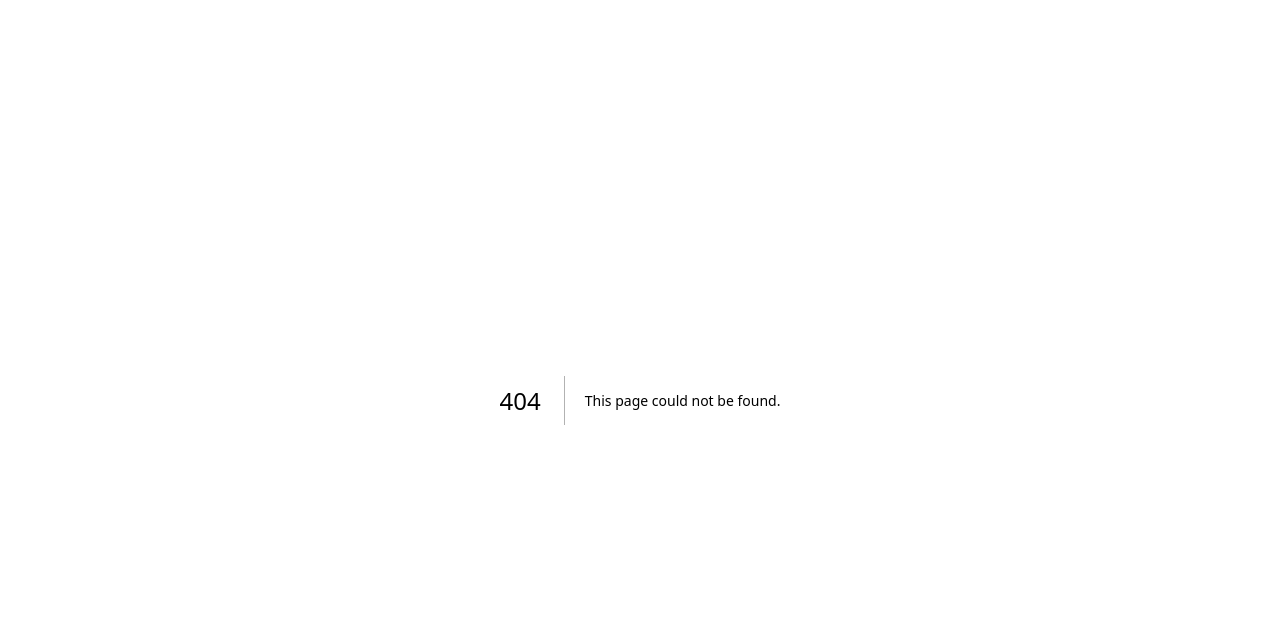
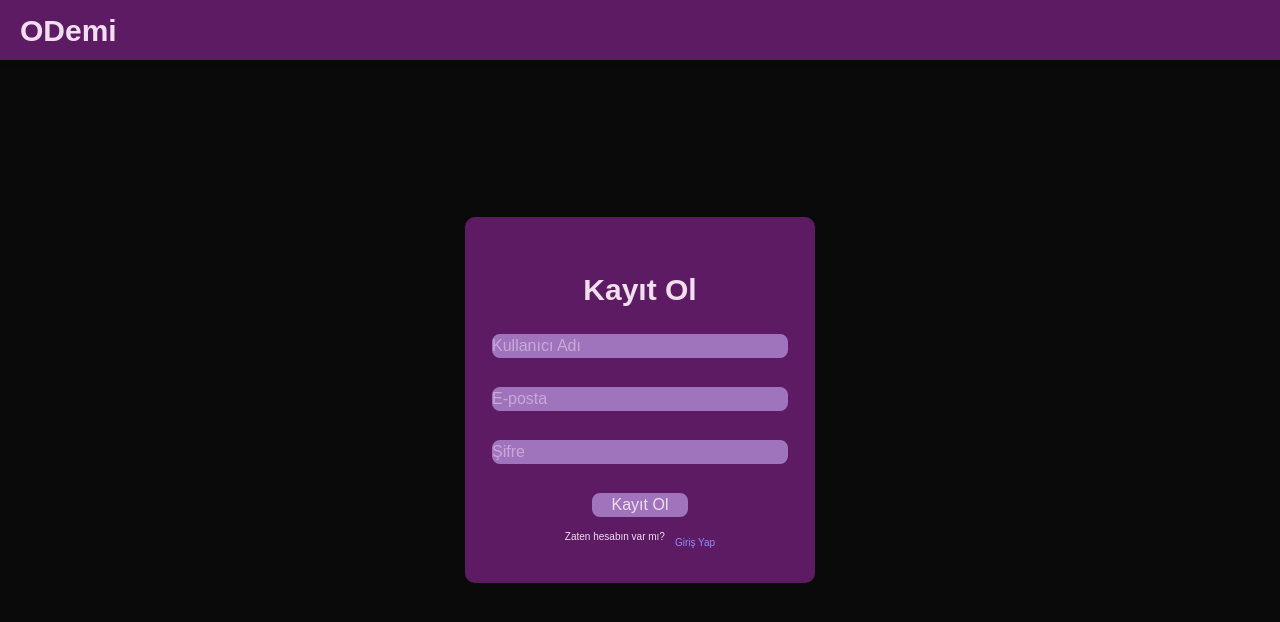
Before and after one commit to FatihErenD/ODemi, a Next.js app in the folder frontend/: page /register in a window 1280 px wide. Before the commit this address had no page. Shown: the top 622 px of the page. Built offline with nearby package versions, Linux system fonts and the light colour scheme.

Commit message:
sign up ekranı

```diff
--- a/frontend/app/login.jsx
+++ /dev/null
@@ -1,60 +0,0 @@
-'use client'
-
-import { useState } from "react";
-import './input.css';
-
-export default function Login() {
-  const [username, setUsername] = useState('');
-  const [password, setPassword] = useState('');
-
-  const handleLogin = (e) => {
-    console.log(username);
-    console.log(password);
-  }
-
-  return (
-    <div>
-        <div className="top-bar">
-            ODemi
-        </div>
-        <div className="centerDIV">
-            <div style={{ display: "flex", justifyContent: "center" }}>
-                <h1 style={{
-                    color: "#f1deef",
-                    fontWeight: "bold",
-                    fontSize: "30px",
-                    margin: "20px"
-                    }}> Giriş Yap
-                </h1>
-            </div>
-            <input
-                type="text"
-                placeholder="Kullanıcı Adı"
-                value={username}
-                onChange={(e) => setUsername(e.target.value)}
-                id="loginbox"
-                className="logTextbox"
-            />
-            <br />
-            <input
-                type="password"
-                placeholder="Şifre"
-                value={password}
-                onChange={(e) => setPassword(e.target.value)}
-                id="passbox"
-                className="logTextbox"
-            />
-            <br />
-            <div style={{ display: "flex", justifyContent: "center" }}>
-                <button onClick={handleLogin} className="logButton">Giriş</button>
-            </div>
-
-            <div style={{ display: "flex", alignItems: "center", justifyContent: "center", marginTop: "10px" }}>
-                <span style={{ color: "#f1deef", fontSize: "10px" }}>Hesabınız yok mu?</span>
-                <button className="textButton">Kayıt Ol</button>
-            </div>
-
-        </div>
-    </div>
-  );
-}
--- /dev/null
+++ b/frontend/app/login/page.jsx
@@ -0,0 +1,75 @@
+'use client'
+
+import Link from 'next/link'
+import { useState } from 'react'
+import '../input.css'
+
+export default function LoginPage() {
+  const [username, setUsername] = useState('')
+  const [password, setPassword] = useState('')
+
+  const handleLogin = e => {
+    e.preventDefault()
+    console.log({ username, password })
+    // buraya fetch/post vs. ekleyebilirsin
+  }
+
+  return (
+    <div>
+      <div className="top-bar">ODemi</div>
+      <div className="centerDIV">
+        <h1
+          style={{
+            color: '#f1deef',
+            fontWeight: 'bold',
+            fontSize: '30px',
+            margin: '20px',
+            textAlign: 'center'
+          }}
+        >
+          Giriş Yap
+        </h1>
+
+        <form onSubmit={handleLogin}>
+          <input
+            type="text"
+            placeholder="Kullanıcı Adı"
+            value={username}
+            onChange={e => setUsername(e.target.value)}
+            className="logTextbox"
+          />
+          <br />
+          <input
+            type="password"
+            placeholder="Şifre"
+            value={password}
+            onChange={e => setPassword(e.target.value)}
+            className="logTextbox"
+          />
+          <br />
+          <div style={{ display: 'flex', justifyContent: 'center' }}>
+            <button type="submit" className="logButton">
+              Giriş
+            </button>
+          </div>
+        </form>
+
+        <div
+          style={{
+            display: 'flex',
+            alignItems: 'center',
+            justifyContent: 'center',
+            marginTop: '10px'
+          }}
+        >
+          <span style={{ color: '#f1deef', fontSize: '10px' }}>
+            Hesabınız yok mu?
+          </span>
+          <Link href="/register">
+            <button className="textButton">Kayıt Ol</button>
+          </Link>
+        </div>
+      </div>
+    </div>
+  )
+}
--- a/frontend/app/page.js
+++ b/frontend/app/page.js
@@ -1,4 +1,4 @@
-import Login from './login'
+import Login from './login/page'
 
 export default function Home() {
 
--- /dev/null
+++ b/frontend/app/register/page.jsx
@@ -0,0 +1,67 @@
+'use client'
+
+import { useState } from 'react'
+import '../input.css'    // login.jsx'le aynı stil
+import Link from 'next/link'
+
+export default function Register() {
+  const [username, setUsername] = useState('')
+  const [email, setEmail]       = useState('')
+  const [password, setPassword] = useState('')
+
+  const handleRegister = e => {
+    e.preventDefault()
+    console.log({ username, email, password })
+    // fetch('/api/register', { ... }) vs.
+    // yönlendirme:
+    // window.location.href = '/login'
+  }
+
+  return (
+    <div>
+      <div className="top-bar">ODemi</div>
+      <div className="centerDIV">
+        <h1 style={{ color: '#f1deef', fontSize: '30px', fontWeight: 'bold', margin: '20px', textAlign: 'center' }}>
+          Kayıt Ol
+        </h1>
+
+        <form onSubmit={handleRegister}>
+          <input
+            type="text"
+            placeholder="Kullanıcı Adı"
+            value={username}
+            onChange={e => setUsername(e.target.value)}
+            className="logTextbox"
+          />
+          <br/>
+          <input
+            type="email"
+            placeholder="E-posta"
+            value={email}
+            onChange={e => setEmail(e.target.value)}
+            className="logTextbox"
+          />
+          <br/>
+          <input
+            type="password"
+            placeholder="Şifre"
+            value={password}
+            onChange={e => setPassword(e.target.value)}
+            className="logTextbox"
+          />
+          <br/>
+          <div style={{ display: 'flex', justifyContent: 'center' }}>
+            <button type="submit" className="logButton">Kayıt Ol</button>
+          </div>
+        </form>
+
+        <div style={{ display: 'flex', justifyContent: 'center', marginTop: '10px' }}>
+          <span style={{ color: '#f1deef', fontSize: '10px' }}>Zaten hesabın var mı?</span>
+          <Link href="/login">
+            <button className="textButton">Giriş Yap</button>
+          </Link>
+        </div>
+      </div>
+    </div>
+  )
+}
```
Also changed, not shown: 1 other file (tests, documents, lock files or other folders).
